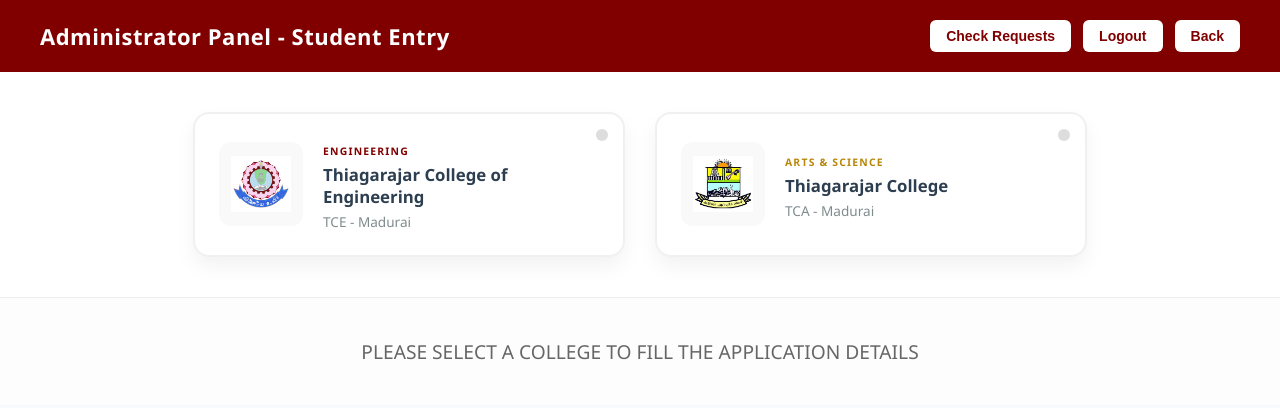
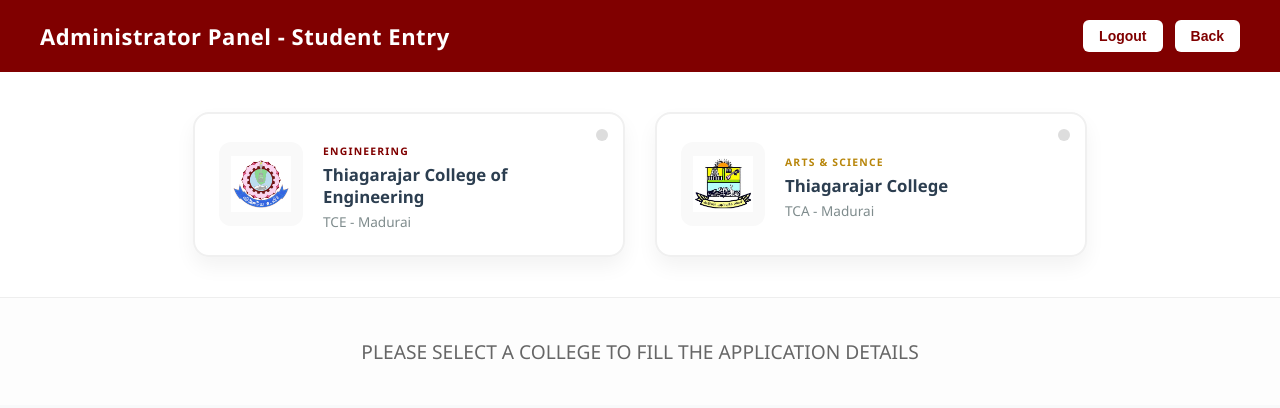
Before and after one commit to vishwarockzzz/student-admission-management, a website: page administrator_form.html in a window 1280 px wide. Drawn offline with Linux system fonts and the light colour scheme; sample sign-in values are in the browser's storage.

Commit message:
feat: hide admin dashboard access from regular users

```diff
--- a/administrator_form.html
+++ b/administrator_form.html
@@ -14,7 +14,6 @@
     <div class="header-content">
       <h1>Administrator Panel - Student Entry</h1>
       <div class="nav-buttons">
-        <button class="nav-btn check-requests-btn" onclick="goToUpdateRequestPage()">Check Requests</button>
         <button class="nav-btn" onclick="goHome()">Logout</button>
         <button class="nav-btn" onclick="goBack()"> Back</button>
       </div>
```
